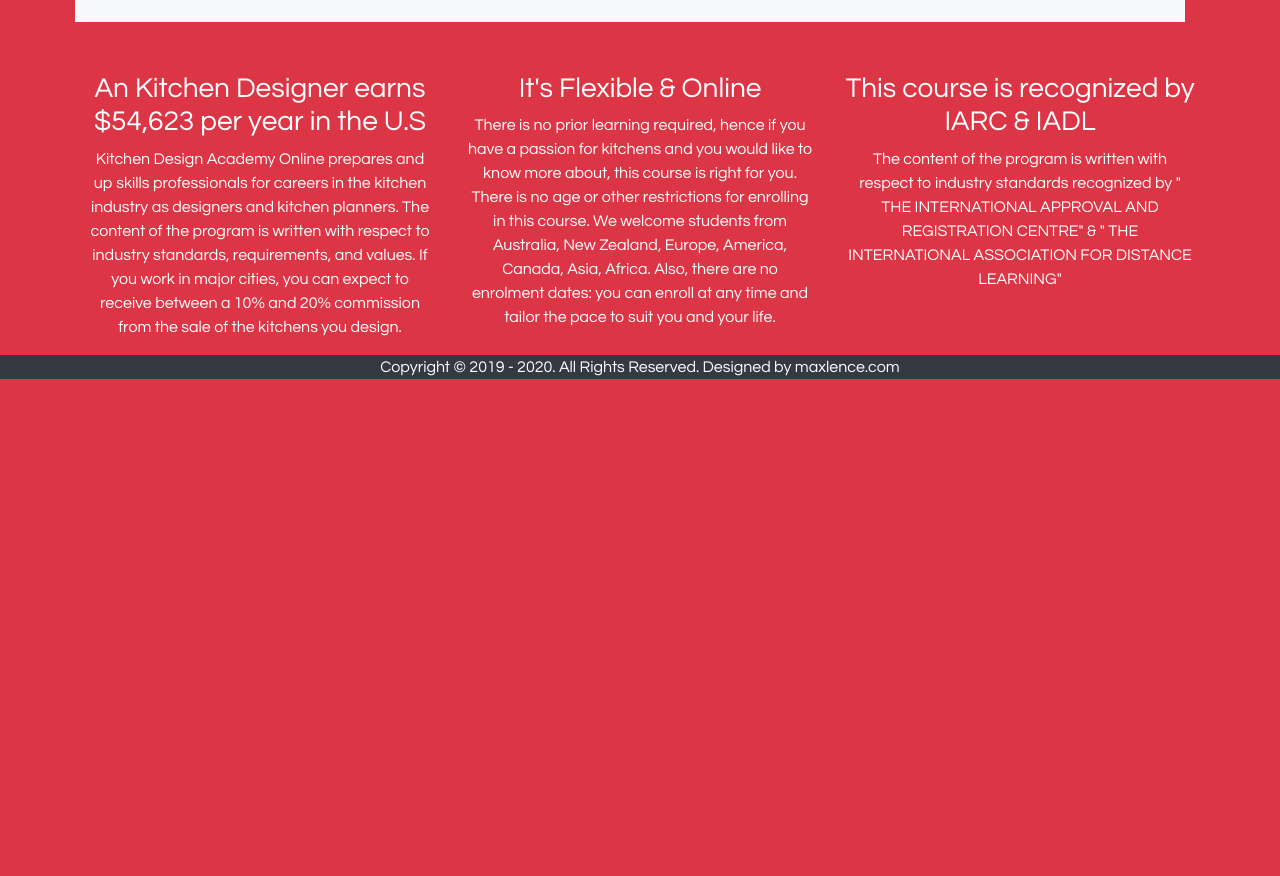
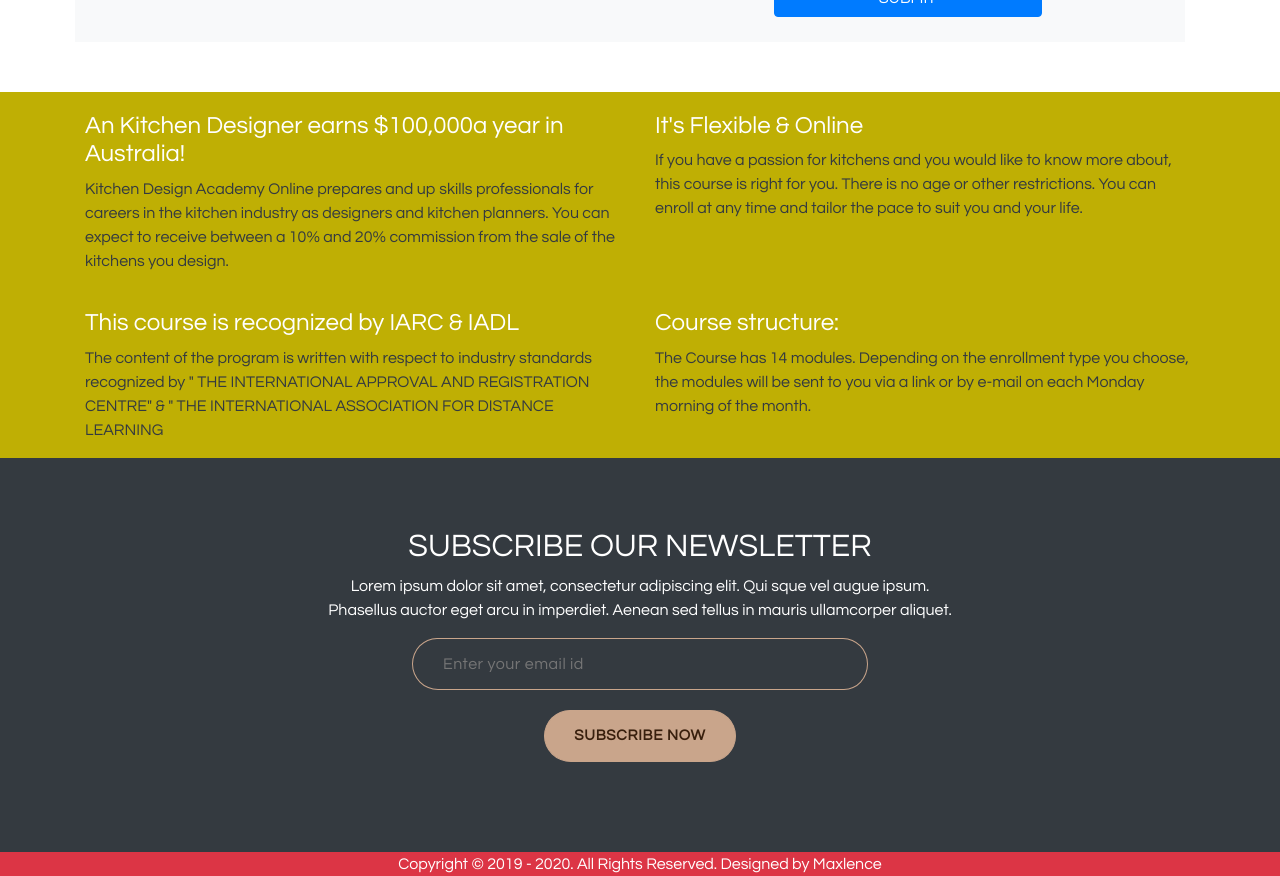
Before and after one commit to gurjarshakti/KDA_Landingpage, a plain HTML site: page index.html in a window 1280 px wide. Shown: the part 1002-1878 px from the top of the page. Before the commit the page ends 1381 px from the top, so only its background shows below. Drawn offline with nearby package versions, Linux system fonts and the light colour scheme.

Commit message:
new updateds

```diff
--- a/index.html
+++ b/index.html
@@ -10,33 +10,136 @@
   <link rel="stylesheet" href="https://stackpath.bootstrapcdn.com/bootstrap/4.3.1/css/bootstrap.min.css"
     integrity="sha384-ggOyR0iXCbMQv3Xipma34MD+dH/1fQ784/j6cY/iJTQUOhcWr7x9JvoRxT2MZw1T" crossorigin="anonymous">
   <link href="https://fonts.googleapis.com/css?family=Questrial&display=swap" rel="stylesheet">
+  <link rel="stylesheet" href="https://use.fontawesome.com/releases/v5.8.2/css/all.css"
+    integrity="sha384-oS3vJWv+0UjzBfQzYUhtDYW+Pj2yciDJxpsK1OYPAYjqT085Qq/1cq5FLXAZQ7Ay" crossorigin="anonymous">
+
+  <title>Become a Kitchen Designer</title>
+  <style>
+    .subscribe-section {
+      width: 100%;
+      float: left;
+      background-size: cover;
+      padding: 70px 0 70px;
+    }
+
+    .subscribe-input {
+      width: 456px;
+      height: 52px;
+      -webkit-border-radius: 25px 25px 24px 26px/26px;
+      -moz-border-radius: 25px 25px 24px 26px/26px;
+      border-radius: 25px 25px 24px 26px/26px;
+      background-color: rgba(255, 255, 255, 0);
+      border: solid 1px #c9a58b;
+      padding: 0 190px 0 30px;
+      color: #fff;
+      line-height: normal;
+      letter-spacing: 0.5px;
+    }
+
+    .form-wrapper button:hover {
+      background: #e54040;
+      border: 1px solid #e54040;
+      color: #fff;
+    }
+
+    .form-wrapper button {
+      height: 52px;
+      width: 192px;
+      -webkit-border-radius: 26px 26px 26px 27px/26px;
+      -moz-border-radius: 26px 26px 26px 27px/26px;
+      border-radius: 26px 26px 26px 27px/26px;
+      background-color: #c9a58b;
+      overflow: visible;
+      float: none;
+      padding: 0;
+      cursor: pointer;
+      color: #381f0d;
+      border: 1px solid #c9a58b;
+      font-weight: bold;
+      font-size: 15px;
+      right: -10px;
+      top: 0;
+      letter-spacing: 0.75px;
+    }
 
 
-  <title>Become a Kitchen Designer</title>
+
+
+    a {
+      color: #ffffff !important;
+      text-decoration: none;
+      background-color: transparent;
+    }
+
+
+    @media only screen and (max-width: 640px) {
+      .form-wrapper {
+        width: 311px;
+        float: none;
+        margin: 0 auto;
+        position: relative;
+        width: 100%;
+        text-align: center;
+      }
+
+    }
+  </style>
+
 </head>
 
-<body class="bg-danger" style="font-family: 'Questrial', sans-serif;">
+<body class="bg-white" style="font-family: 'Questrial', sans-serif;">
+
+  <div class="container-fluid">
+
+    <div class="row" style="background-color: #bfaf04!important;">
+
+      <div class="col-sm-4 col-md-4 text-white text-center" style="padding-top: 30px; padding-bottom: 20px;">
+        <h4>CALL US</h4>
+        <h4><a href="tel:1800-123-4567" title="Phone Number">61(0)449052599</a></h4>
+
+      </div>
+
+      <div class="col-sm-4 col-md-4 text-center" style="padding: 10px;">
+        <a href="https://kitchendesignacademyonline.net/"><img src="https://i.imgur.com/lT9UBMo.png" alt="" style="align-items: right; color: #fff"></a>
+
+      </div>
+
+      <div class="col-sm-4 col-md-4 text-center" style="padding-top:40px;">
+        <div class="d-inline-block" style=" padding-right: 10px;">
+        <a href="#"><i class="fab fa-facebook-square fa-2x text-white"></i></a>
+        </div>
+        <div class="d-inline-block text-white" style=" padding-right: 10px;">
+          <a href="#"><i class="fab fa-twitter fa-2x"></i></a>
+        </div>
+        <div class="d-inline-block text-white" style=" padding-right: 10px;">
+          <a href="#"><i class="fab fa-instagram fa-2x"></i></a>
+        </div>
+        <div class="d-inline-block text-white">
+          <a href="#"><i class="fab fa-linkedin fa-2x"></i></a>
+        </div>
+      </div>
+    </div>
+  </div>
+  </div>
+  <!-- Links -->
+
 
 
   <div class="section" style="padding: 25px;">
 
-    <div class="text-center">
-      <img src="https://i.imgur.com/lT9UBMo.png" alt="" style="align-items: right;">
-
-    </div>
     <div>
-      <h1 class="display-5" style="color: white; text-align: center; padding: 5px;">Become a glamorous, well-paid kitchen designer <br> in just 14 weeks</h1>
+      <h1 class="display-5" style="color: rgb(0, 0, 0); text-align: center; padding: 5px;">Become a glamorous,
+        well-paid
+        kitchen designer <br> in just 14 weeks</h1>
     </div>
 
   </div>
 
 
-
-
-  <div class="section bg-danger" style="padding-left: 75px;">
+  <div class="section" style="padding-left: 75px;">
     <div class="row container" style="padding-bottom: 50px;">
       <div class="col-sm-6 text-center bg-light">
-        <img src="https://i.imgur.com/1mRc3Wp.jpg" style="width: 80%; padding-top: 40px">
+        <img src="https://i.imgur.com/AWsBfwh.png" style="width: 80%; padding-top: 40px">
       </div>
       <div class="col-sm-6 bg-light" style="padding: 25px;">
         <h3>Get Your Free Module Now</h3>
@@ -59,7 +162,8 @@
           </div>
           <div class="form-group">
             <label for="inputMessage">Message</label>
-              <input type="text" class="form-control" id="inputMessage" placeholder="I have a passion for kitchens and want to learn Kitchen desiging. Please send me a free module.">
+            <input type="text" class="form-control" id="inputMessage"
+              placeholder="I have a passion for kitchens and want to learn Kitchen desiging. Please send me a free module.">
           </div>
           <div class="text-center">
             <button type="submit" class="btn btn-primary text-center" style="width: 268px;" { color: #fff;
@@ -70,28 +174,65 @@
     </div>
   </div>
 
-  <div class="section text-white">
+  <div class="section text-white" style="padding-top: 20px; background-color: #bfaf04">
     <div class="container">
       <div class="row">
-        <div class="col-sm-4 text-center">
-          <h3>An Kitchen Designer earns $54,623 per year in the U.S</h3>
-          <p>Kitchen Design Academy Online prepares and up skills professionals for careers in the kitchen industry as designers and kitchen planners. The content of the program is written with respect to industry standards, requirements, and values. If you work in major cities, you can expect to receive between a 10% and 20% commission from the sale of the kitchens you design. </p>
+        <div class="col-sm-6 text-align-left">
+          <h4>An Kitchen Designer earns $100,000a year in Australia!</h4>
+          <p class="text-dark">Kitchen Design Academy Online prepares and up skills professionals for careers in the
+            kitchen industry as designers and kitchen planners. You can expect to receive between a 10% and 20%
+            commission from the sale of the kitchens you design.</p>
 
         </div>
-        <div class="col-sm-4 text-center">
-          <h3>It's Flexible & Online</h3>
-          <p>There is no prior learning required, hence if you have a passion for kitchens and you would like to know more about, this course is right for you. There is no age or other restrictions for enrolling in this course. We welcome students from Australia, New Zealand, Europe, America, Canada, Asia, Africa. Also, there are no enrolment dates: you can enroll at any time and tailor the pace to suit you and your life.</p>
-        </div>
-        <div class="col-sm-4 text-center">
-          <h3>This course is recognized by IARC & IADL</h3>
-          <p>The content of the program is written with respect to industry standards recognized by " THE INTERNATIONAL APPROVAL AND REGISTRATION CENTRE" & " THE INTERNATIONAL ASSOCIATION FOR DISTANCE LEARNING"</p>
+        <div class="col-sm-6 text-align-left">
+          <h4>It's Flexible & Online</h4>
+          <p class="text-dark">If you have a passion for kitchens and you would like to know more about, this course is
+            right for you. There is no age or other restrictions. You can enroll at any time and tailor the pace to suit
+            you and your life.</p>
         </div>
       </div>
     </div>
   </div>
 
-  <footer class="bg-dark text-center text-white">
-    Copyright © 2019 - 2020. All Rights Reserved. Designed by maxlence.com
+  <div class="section text-white" style="padding-top: 20px; background-color: #bfaf04">
+    <div class="container">
+      <div class="row">
+        <div class="col-sm-6 text-align-left">
+          <h4>This course is recognized by IARC & IADL</h4>
+          <p class="text-dark">The content of the program is written with respect to industry standards recognized by "
+            THE INTERNATIONAL APPROVAL AND REGISTRATION CENTRE" & " THE INTERNATIONAL ASSOCIATION FOR DISTANCE LEARNING
+          </p>
+
+        </div>
+        <div class="col-sm-6 text-align-left">
+          <h4>Course structure:</h4>
+          <p class="text-dark">The Course has 14 modules. Depending on the enrollment type you choose, the modules will
+            be sent to you via a link or by e-mail on each Monday morning of the month.</p>
+        </div>
+      </div>
+    </div>
+  </div>
+
+  <div class="subscribe-section bg-dark">
+    <div class="container">
+      <div class="subscribe-text-part wow fadeInUp  animated animated" style="visibility: visible;">
+        <h2 class="text-center text-white">SUBSCRIBE OUR NEWSLETTER</h2>
+        <p class="text-white text-center">Lorem ipsum dolor sit amet, consectetur adipiscing elit. Qui sque vel augue
+          ipsum. <br>
+          Phasellus auctor eget arcu in imperdiet. Aenean sed tellus in mauris ullamcorper
+          aliquet. </p>
+        <form class="text-center">
+          <div class="form-wrapper"><input class="subscribe-input" type="email" id="sub_email" name="sub_email"
+              placeholder="Enter your email id"><br>
+            <div style="padding: 20px">
+              <button type="submit" title="Subscribe Now">SUBSCRIBE NOW</button></div>
+          </div>
+        </form>
+      </div>
+    </div>
+  </div>
+  <footer class="bg-danger text-center text-white">
+    Copyright © 2019 - 2020. All Rights Reserved. Designed by <a href="https://www.maxlence.com.au">Maxlence</a>
   </footer>
 
 
```
Lines whose indentation alone changed are shown as unchanged.
